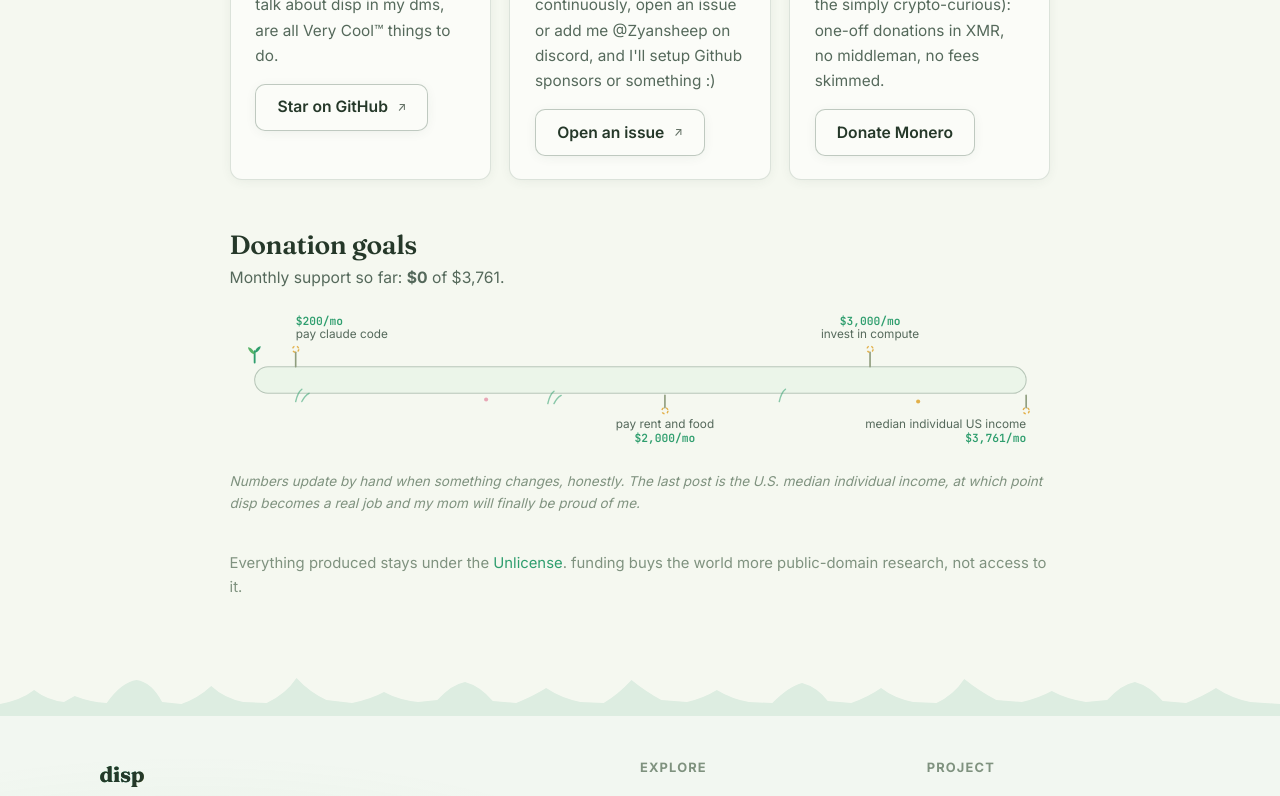
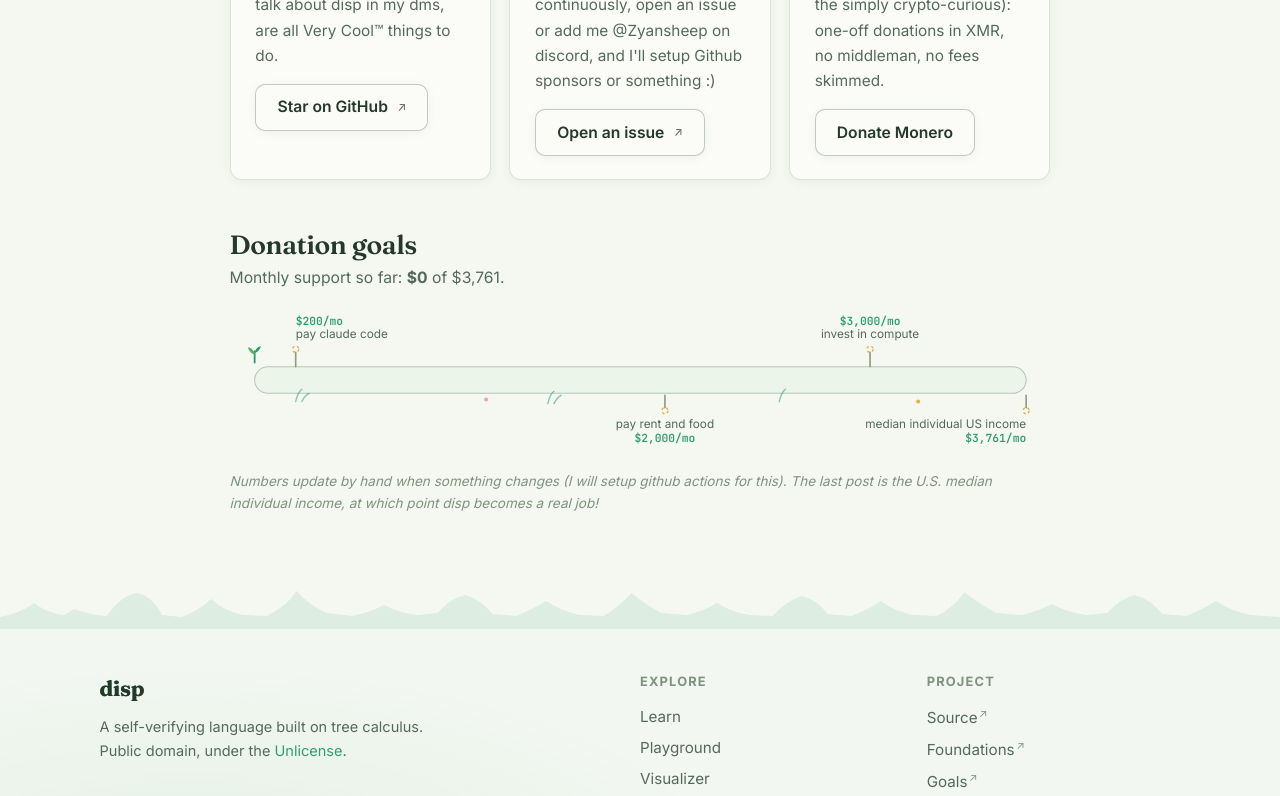
Before and after one commit to libdither/disp, a SvelteKit app in the folder website/: page /funding in a window 1280 px wide. Shown: the part 385-1181 px from the top of the page. Built offline with nearby package versions, Linux system fonts and the light colour scheme.

Commit message:
website: funding — runway note gains its true motivation

```diff
--- a/website/src/routes/funding/+page.svelte
+++ b/website/src/routes/funding/+page.svelte
@@ -217,17 +217,11 @@
       <circle cx={BX + TW * 0.86} cy={TY + TH + 8} r="2" class="daisy alt" />
     </svg>
     <p class="runway-note">
-      Numbers update by hand when something changes, honestly. The last post is
-      the U.S. median individual income, at which point disp becomes a real job
-      and my mom will finally be proud of me.
+      Numbers update by hand when something changes (I will setup github actions
+      for this). The last post is the U.S. median individual income, at which
+      point disp becomes a real job!
     </p>
   </section>
-
-  <p class="note">
-    Everything produced stays under the <a href="{REPO}/blob/main/LICENSE"
-      >Unlicense</a
-    >. funding buys the world more public-domain research, not access to it.
-  </p>
 </div>
 
 <style>
```
